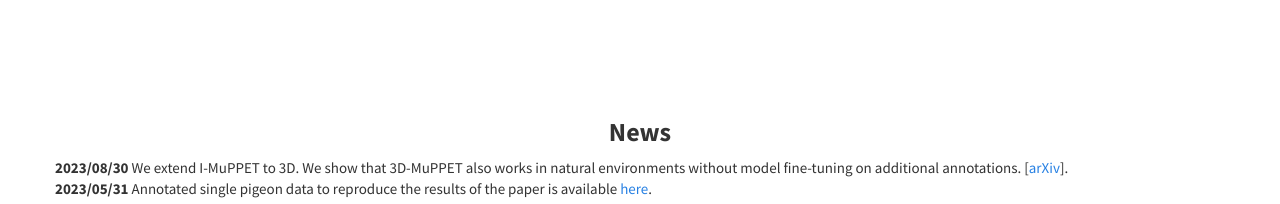
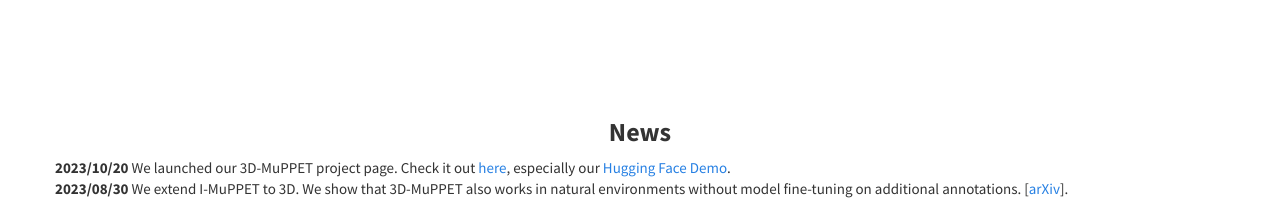
Before and after one commit to urs-waldmann/i-muppet, a plain HTML site: page index.html in a window 1280 px wide. Shown: the part 581-785 px from the top of the page. Drawn offline with Linux system fonts and the light colour scheme.

Commit message:
Add news about 3d-muppet project page.

```diff
--- a/index.html
+++ b/index.html
@@ -126,7 +126,12 @@
                     <h3 class="col-md-12 text-center">
                         <b>News</b>
                     </h3>
-                                    <div class="row">
+                <div class="row">
+                    <div class="col-md-12 text-left">
+                    <b>2023/10/20</b> We launched our 3D-MuPPET project page. Check it out <a href="https://alexhang212.github.io/3D-MuPPET/" target="_blank">here</a>, especially our <a href="https://huggingface.co/spaces/alexhang/PigeonEverywhere" target="_blank">Hugging Face Demo</a>.
+                    </div>
+                </div>
+                <div class="row">
                     <div class="col-md-12 text-left">
                     <b>2023/08/30</b> We extend I-MuPPET to 3D. We show that 3D-MuPPET also works in natural environments without model fine-tuning on additional annotations. [<a href="https://arxiv.org/abs/2308.15316" target="_blank">arXiv</a>].
                     </div>
```
